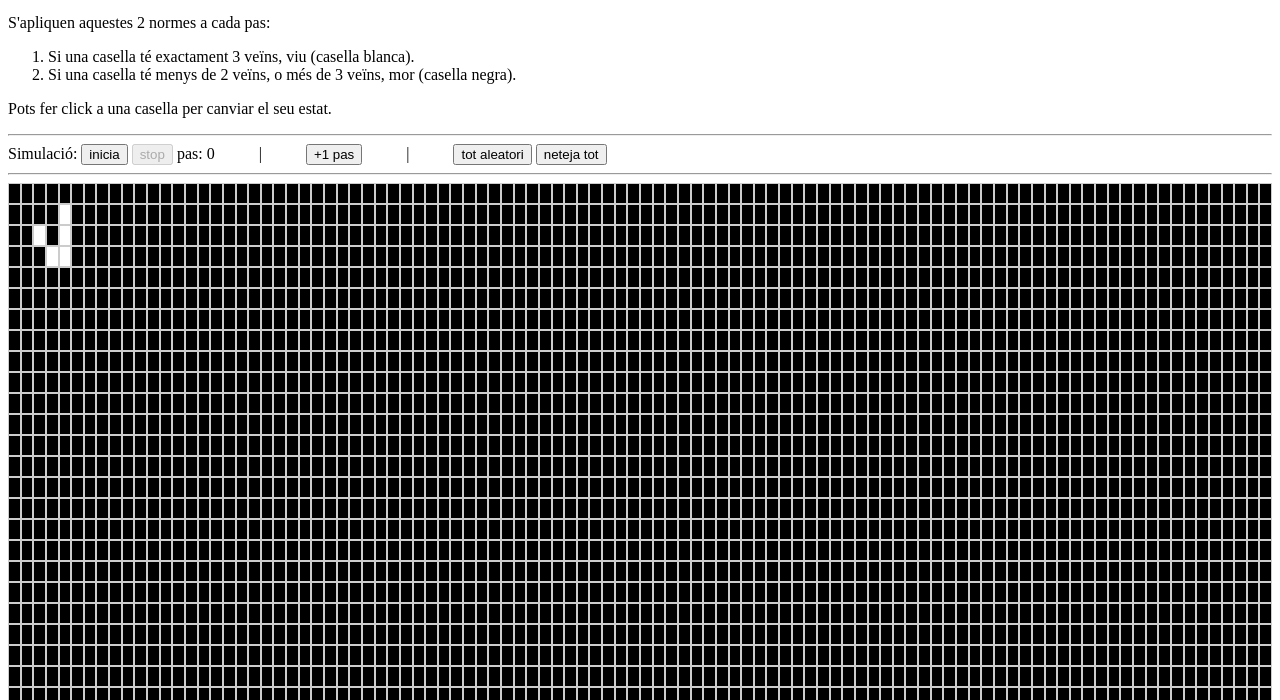
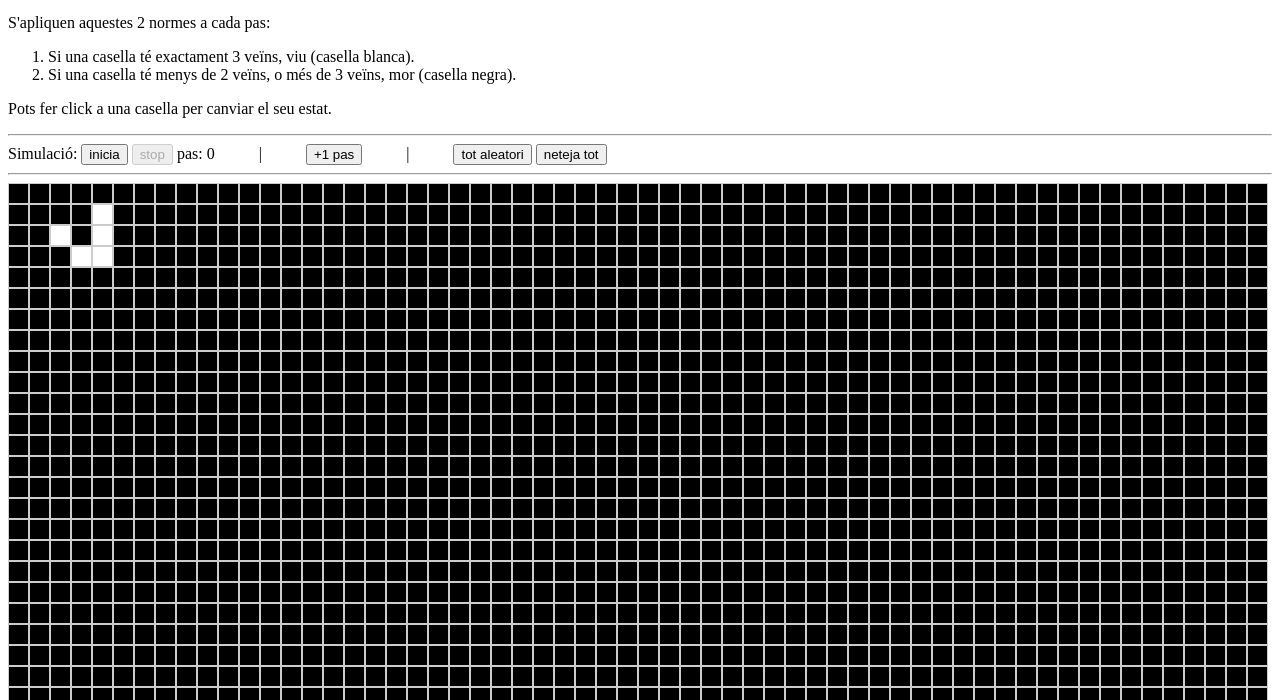
Before and after one commit to holalluis/conway, a plain HTML site: page index.html in a window 1280 px wide. Shown: the part 100-800 px from the top of the page. Drawn offline with nearby package versions, Linux system fonts and the light colour scheme.

Commit message:
nou commit

```diff
--- a/index.html
+++ b/index.html
@@ -64,7 +64,7 @@
 <script>
 let app=new Vue({el:"#app",
   data:{
-    grid_size:100, //tamany taula
+    grid_size:60, //tamany taula
     timestep:100, //ms entre frames
     paint_mode:false, //drag mouse mode per pintar els quadres
 
```
